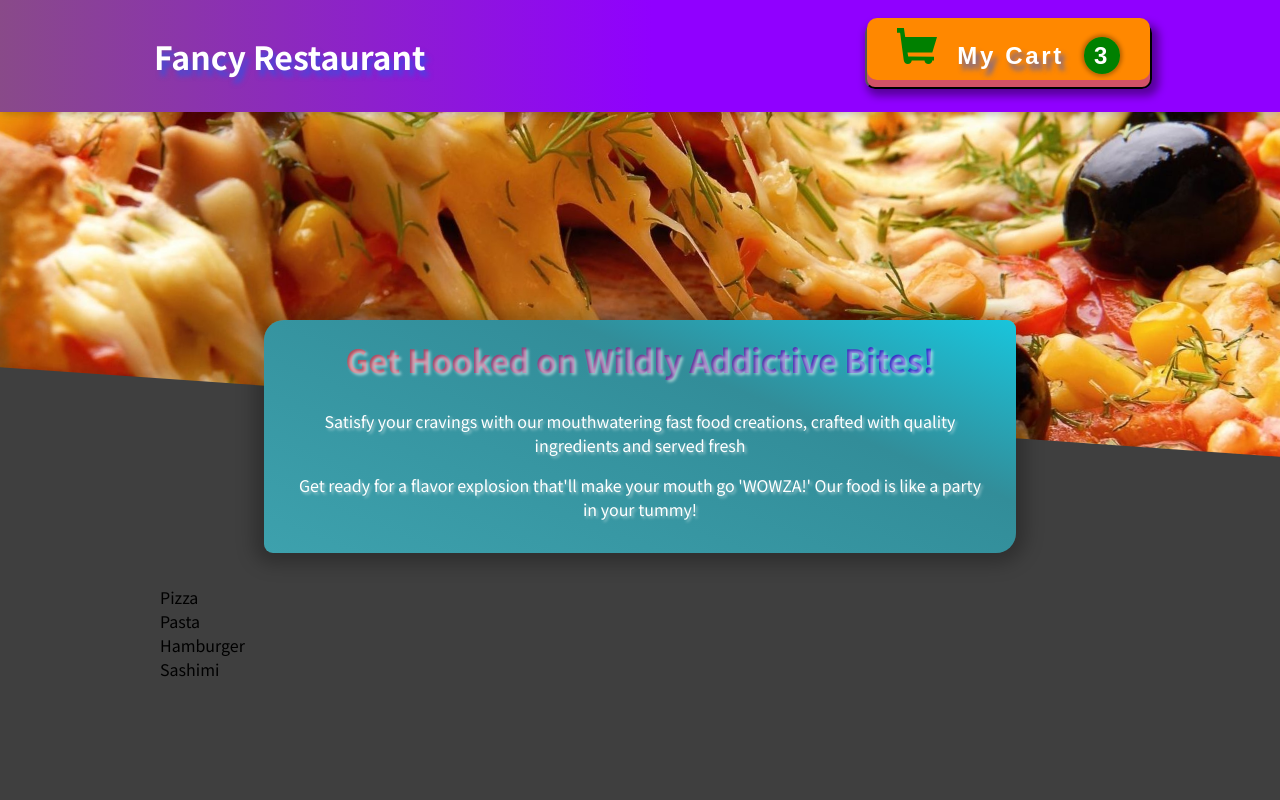
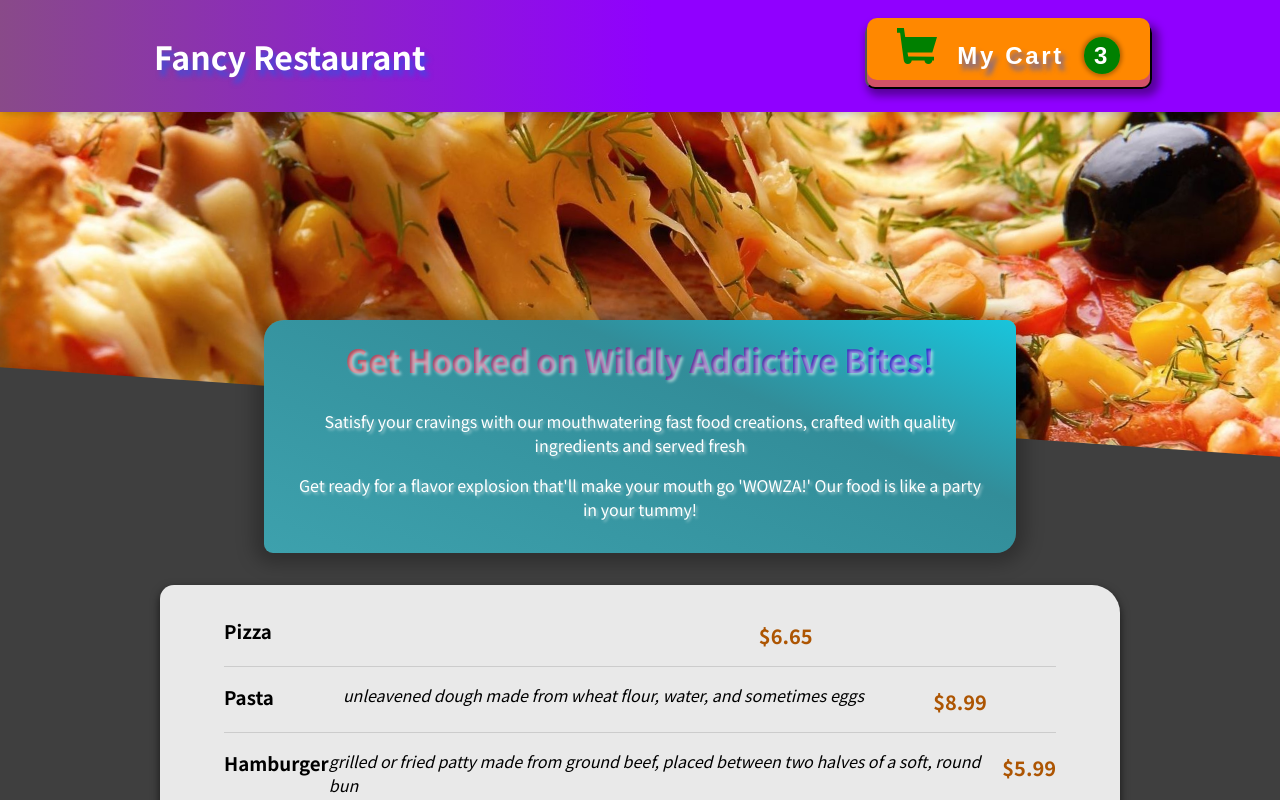
Before and after one commit to MatinT-SA/fancy-restaurant, a React (Create React App) app: page / in a window 1280 px wide. Shown: the top 800 px of the page. Built offline with nearby package versions, Linux system fonts and the light colour scheme.

Commit message:
adding cards and mealItem

```diff
--- a/src/components/Meals/AvailableMeals.js
+++ b/src/components/Meals/AvailableMeals.js
@@ -1,4 +1,6 @@
 import classes from './AvailableMeals.module.css'
+import Cards from '../UI/Cards'
+import MealItem from './MealItem/MealItem';
 
 const OUR_FOOD_DATA = [
     {
@@ -28,13 +30,15 @@ const OUR_FOOD_DATA = [
 ];
 
 const AvailableMeals = () => {
-    const ourMeals = OUR_FOOD_DATA.map(food => <li>{food.name}</li>)
+    const ourMeals = OUR_FOOD_DATA.map(food => <MealItem key={food.id} name={food.name} description={food.description} price={food.price} />);
 
     return (
         <section className={classes.foods}>
-            <ul>
-                {ourMeals}
-            </ul>
+            <Cards>
+                <ul>
+                    {ourMeals}
+                </ul>
+            </Cards>
         </section>
     )
 }
--- /dev/null
+++ b/src/components/Meals/MealItem/MealItem.js
@@ -0,0 +1,15 @@
+import classes from './MealItem.module.css';
+
+const MealItem = props => {
+    const price = `$${props.price.toFixed(2)}`;
+
+    return <li className={classes.meal}>
+        <div><h3>{props.name}</h3></div>
+        <div className={classes.description}>{props.description}</div>
+        <div className={classes.price}>{price}</div>
+
+        <div></div>
+    </li>
+}
+
+export default MealItem;
--- /dev/null
+++ b/src/components/Meals/MealItem/MealItem.module.css
@@ -0,0 +1,22 @@
+.meal {
+    display: flex;
+    justify-content: space-between;
+    margin: 1rem;
+    padding-bottom: 1rem;
+    border-bottom: 1px solid #ccc;
+}
+
+.meal h3 {
+    margin: 0 0 0.25rem 0;
+}
+
+.description {
+    font-style: italic;
+}
+
+.price {
+    margin-top: 0.25rem;
+    font-weight: bold;
+    color: #ad5502;
+    font-size: 1.25rem;
+}
--- /dev/null
+++ b/src/components/UI/Cards.js
@@ -0,0 +1,7 @@
+import classes from './Cards.module.css';
+
+const Cards = props => {
+    return <div className={classes.card}>{props.children}</div>
+}
+
+export default Cards;
--- /dev/null
+++ b/src/components/UI/Cards.module.css
@@ -0,0 +1,6 @@
+.card {
+    padding: 1rem 3rem;
+    box-shadow: 0 4px 10px rgba(0, 0, 0, .65);
+    border-radius: 14px 28px;
+    background-color: #e9e9e9;
+}
```
Also changed, not shown: public/index.html (+6 -4 lines), src/components/Meals/MealItem/MealItemForm.js (added), src/index.css (line endings or trailing spaces), 11 other files (tests, documents, lock files or other folders).
